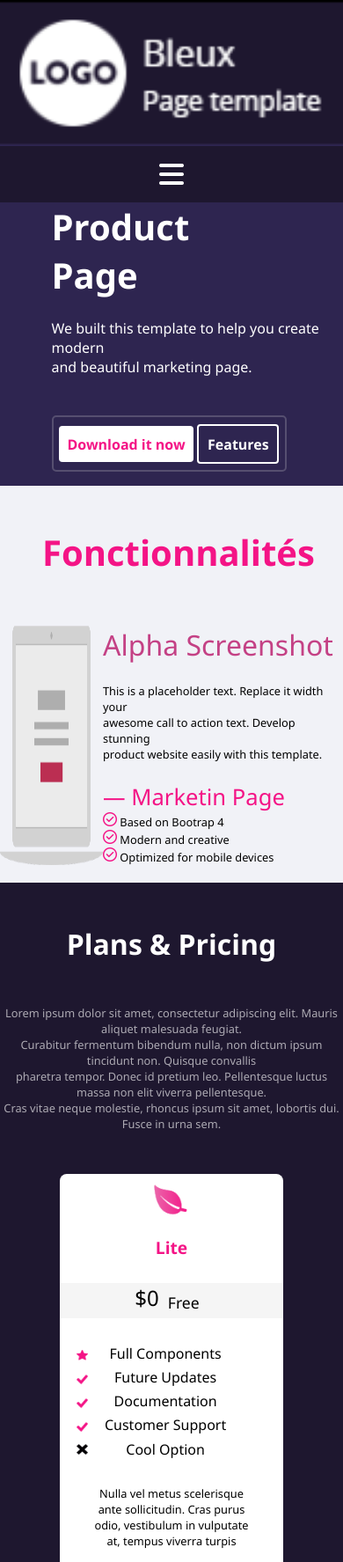
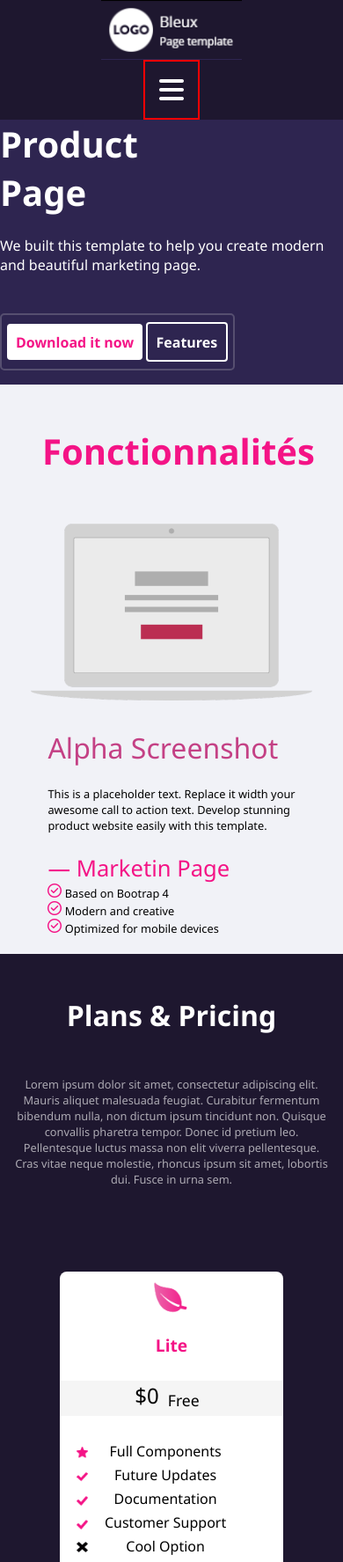
Before and after one commit to santiiago17/Maquetacion_Henry_falla, a plain HTML site: page index.html in a window 390 px wide. Shown: the top 1775 px of the page at 88% size. Drawn offline with Linux system fonts and the light colour scheme.

Commit message:
Se agregaron estilos al media querys

```diff
--- a/index.html
+++ b/index.html
@@ -6,19 +6,18 @@
     <meta name="viewport" content="width=device-width, initial-scale=1.0">
     <link rel="stylesheet" href="/style.css">
     <script src="https://kit.fontawesome.com/20ec0208ec.js" crossorigin="anonymous"></script>
-    <title>Maquetación</title>
+    <title>Belux</title>
 </head>
 
 <body>
     <header>
-
         <nav class="navbar">
             <img src="img/logo.png" alt="logo">
             <input type="checkbox" id="toggler">
             <label for="toggler"> <i class="fa-solid fa-bars"></i> </i></label>
             <div class="menu">
                 <ul class="list-menu">
-                    <li><a href="#">About</a></li>
+                    <li><a class="About" href="#">About</a></li>
                     <li><a href="#">Features</a></li>
                     <li><a href="#">Use case</a></li>
                     <li><a href="#">Pricing</a></li>
@@ -31,10 +30,11 @@
 
     <section class="section1">
         <div class="txt1">
+            <div class="sub-text1">
                 <h2>Product <br> Page</h2>
                 <br>
                 <p>
-                We built this template to help you create modern <br>
+                    We built this template to help you create modern
                     and beautiful marketing page.
                 </p>
                 <br>
@@ -42,6 +42,7 @@
                 <div class="btn-1">
                     <a class="btn-it-now">Download it now</a>
                     <a class="btn-feature">Features</a>
+                </div>
             </div>
         </div>
 
@@ -55,7 +56,7 @@
         <h2>Fonctionnalités</h2>
 
         <div class="img2">
-            <img src="/img/laptop.png" alt="">
+            <img class="laptop" src="/img/laptop.png" alt="">
 
             <div class="text2">
 
@@ -81,9 +82,9 @@
             <h2> Plans & Pricing </h2>
 
             <p>
-                Lorem ipsum dolor sit amet, consectetur adipiscing elit. Mauris aliquet malesuada feugiat.<br>
-                Curabitur fermentum bibendum nulla, non dictum ipsum tincidunt non. Quisque convallis <br>
-                pharetra tempor. Donec id pretium leo. Pellentesque luctus massa non elit viverra pellentesque. <br>
+                Lorem ipsum dolor sit amet, consectetur adipiscing elit. Mauris aliquet malesuada feugiat.
+                Curabitur fermentum bibendum nulla, non dictum ipsum tincidunt non. Quisque convallis
+                pharetra tempor. Donec id pretium leo. Pellentesque luctus massa non elit viverra pellentesque.
                 Cras vitae neque molestie, rhoncus ipsum sit amet, lobortis dui. Fusce in urna sem.
             </p>
         </div>
@@ -215,7 +216,6 @@
             <a href="https://www.instagram.com/" target="_blank"> <img src="/img/instagram.png" alt=""> </a>
         </div>
     </footer>
-    <script src="/script.js"></script>
 </body>
 
 </html>
--- a/style.css
+++ b/style.css
@@ -38,6 +38,10 @@
     transition: 0.2s;
 }
 
+.About{
+    color: white;
+}
+
 header a:hover {
     color: white;
 
@@ -68,6 +72,8 @@
     background: linear-gradient(to left, #8142D5, #1079D5);
 }
 
+        /* SECTION 1 */
+
 .section1 {
     background-color: #2E2550;
     color: white;
@@ -81,7 +87,12 @@
 }
 
 .txt1 {
-    padding-left: 15%;
+    display: flex;
+    justify-content: center;
+}
+
+.sub-text1{
+    width: 38rem;
 }
 
 .txt1 h2 {
@@ -91,6 +102,7 @@
 .txt1 p {
     font-size: 1.7rem;
 }
+
 
 .btn-1 {
     display: inline-block;
@@ -135,20 +147,22 @@
 
 .img1 {
     position: relative;
+    height: 80vh;
 }
 
 .image1 {
     width: 100%;
+    height: 100%;
 }
 
 .image2 {
     position: absolute;
-    top: 10%;
+    top: 20%;
     left: 15%;
-    height: 80%;
+    height: 70%;
 }
 
-/* SECTION2 */
+        /* SECTION2 */
 
 .section2 {
     background-color: #F1F2F7;
@@ -168,8 +182,8 @@
     padding-top: 2%;
 }
 
-.img2 img {
-    width: 30%;
+.laptop {
+    width: 40rem;
 }
 
 .text2 h3 {
@@ -204,6 +218,10 @@
 
 .text3 {
     text-align: center;
+    display: flex;
+    flex-direction: column;
+    align-items: center;
+    padding-bottom: 6rem;
 }
 
 .text3 h2 {
@@ -212,9 +230,9 @@
 }
 
 .text3 p {
-    padding-bottom: 3rem;
     font-size: 1.3rem;
     color: #ADAAB3;
+    width: 55rem;
 }
 
 .cards {
@@ -355,23 +373,22 @@
 /* MEDIA QUERYS */
 
 @media (max-width: 920px) {
-    header img {
-        object-fit: contain;
-        width: 100%;
-
+    .navbar {
+        display: flex;
+        flex-direction: column;
+        justify-content: space-between;
     }
 
-    header ul {
-        display: flex;
-        flex-direction: column;
-
+    .navbar img {
+        /* object-fit: contain; */
+        width: 10rem;
     }
 
-    header nav {
+    .navbar label{
+        border: solid 2px red;
         display: flex;
-        flex-direction: column;
+        justify-content: end;
     }
-
 
     .menu {
         width: 100%;
@@ -426,6 +443,18 @@
         font-size: 2.5rem;
     }
 
+    .img2{
+        display: flex;
+        flex-wrap: wrap;
+        justify-content: center;
+        align-items: center;
+    }
+
+    .laptop{
+        width:20rem;
+        padding-bottom: 2rem;
+    }
+
     .img2 h3 {
         font-size: 2rem;
     }
@@ -440,6 +469,9 @@
 
     .section3 p {
         font-size: .8rem;
+        width: auto;
+        padding-left: 1rem;
+        padding-right: 1rem;
     }
 
     .cards {
@@ -489,6 +521,19 @@
     .card a {
         padding: .5rem;
         font-size: 1rem;
+    }
+
+    footer {
+        display: flex;
+        flex-direction: column;
+    }
+    footer p{
+        text-align: center;
+    }
+
+    footer div{
+        padding-top: 1rem;
+        padding-bottom: 1rem;
     }
 }
 
@@ -578,6 +623,10 @@
 
     .section3 p {
         font-size: .8rem;
+        text-align: left;
+        width: auto;
+        padding-left: 1rem;
+        padding-right: 1rem;
     }
 
     .cards {
@@ -622,6 +671,7 @@
     .card p {
         font-size: .8rem;
         font-weight: 500;
+        text-align: center;
     }
 
     .card a {
@@ -629,4 +679,17 @@
         font-size: 1rem;
     }
 
+    footer {
+        display: flex;
+        flex-direction: column;
+    }
+    footer p{
+        text-align: center;
+    }
+
+    footer div{
+        padding-top: 1rem;
+        padding-bottom: 1rem;
+    }
+
 }
```
Lines whose indentation alone changed are shown as unchanged.
